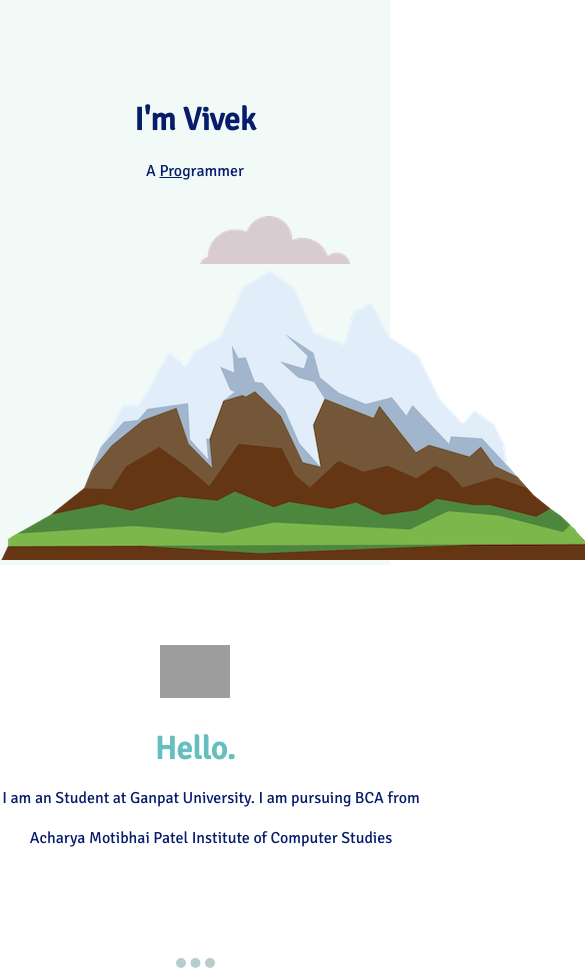
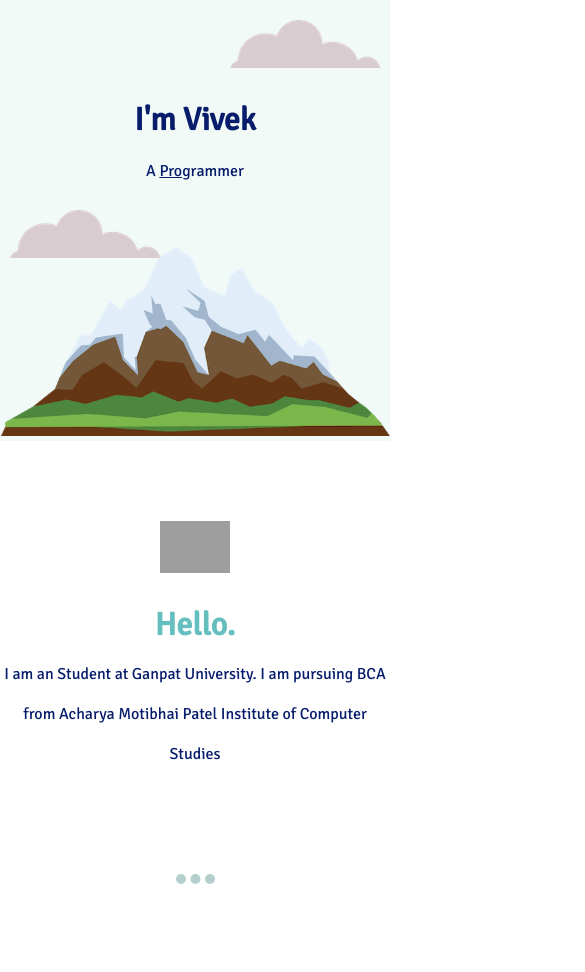
Before and after one commit to vivekgohel2004/My-Website, a plain HTML site: page index.html in a window 390 px wide. Shown: the top 972 px of the page, 585 px wide, since content can reach past the window. Drawn offline with Linux system fonts and the light colour scheme; grey boxes are pictures that could not be loaded.

Commit message:
added media queries

```diff
--- a/styles.css
+++ b/styles.css
@@ -165,3 +165,27 @@ p.caption {
     padding: 20px 0 0px 0;
     margin-bottom: 0;
 }
+
+@media screen and (max-width:480px){
+    .cloud-up {
+        padding-top: 20px;
+        position: absolute;
+        left: 230px;
+    }
+
+
+    .cloud-down {
+        position: absolute;
+        padding-top: 10px;
+        left: 10px;
+        top: 200px;
+    }
+
+    .mountain{
+        width: 100%;
+    }
+
+    p.mydetails {
+        width: auto;
+    }
+}
```
